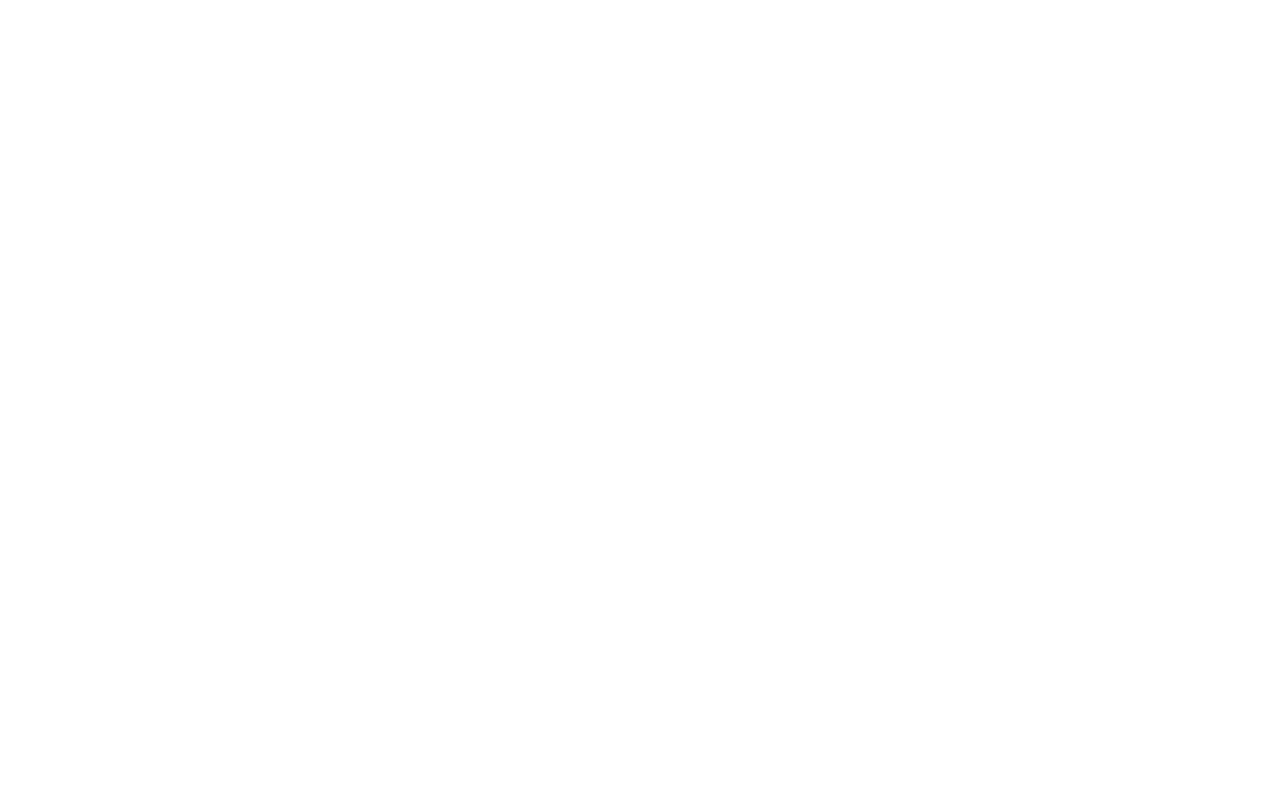
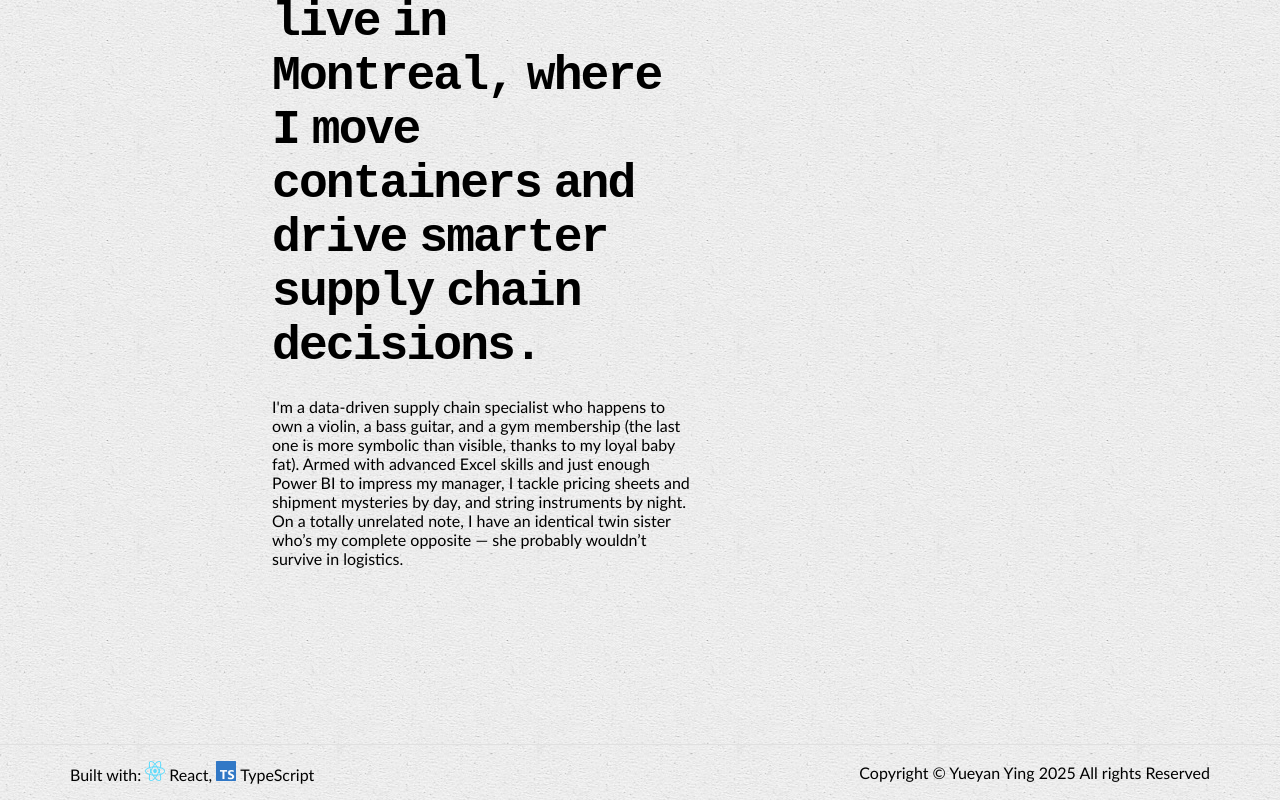
Before and after one commit to Mishimazzz/Wenkun-Wu-Personal-Web, a React (Vite) app in the folder vite-project/: page /about in a window 1280 px wide. Shown: the part 289-1089 px from the top of the page. Before the commit the page ends 800 px from the top, so only its background shows below. Built offline with nearby package versions, Linux system fonts and the light colour scheme.

Commit message:
update about page

```diff
--- a/vite-project/src/Pages/About.tsx
+++ b/vite-project/src/Pages/About.tsx
@@ -1,10 +1,42 @@
 import React, { useState } from 'react';
+import Header from '../Components/Header'
 
 function About()
 {
   return(
-    <div>
+    <div className='wholePage'>
+      <Header />
+      <div className='TopFrame'>
+      <div className='leftSection'>
+        <h1>I'm Wenkun Wu. I live in Montreal, where I move containers and drive smarter supply chain decisions.</h1>
+        <p>
+          I'm a data-driven supply chain specialist who happens to own a violin, a bass guitar,
+          and a gym membership (the last one is more symbolic than visible, thanks to my loyal baby fat).
+          Armed with advanced Excel skills and just enough Power BI to impress my manager,
+          I tackle pricing sheets and shipment mysteries by day, and string instruments by night.
+          On a totally unrelated note, I have an identical twin sister who’s my complete opposite —
+          she probably wouldn’t survive in logistics.
+        </p>
+      </div>
+      <div className='rightSection'></div>
+      </div>
 
+      <footer>
+        <div className="footer-content">
+          <div className='left-footer'>
+            <p>
+              Built with:
+              <img src="./public/React-icon.svg.png" alt="" />React,
+              <img src="./public/typescript_Image.png" alt="" />TypeScript
+            </p>
+          </div>
+          <div className='right-footer'>
+            <p>
+              Copyright © Yueyan Ying 2025 All rights Reserved
+            </p>
+          </div>
+        </div>
+      </footer>
     </div>
   )
 }
--- a/vite-project/src/Pages/HomePage.tsx
+++ b/vite-project/src/Pages/HomePage.tsx
@@ -19,10 +19,9 @@
       <div className='TopFrame'>
         <div className='HomePage' data-aos="fade-up" data-aos-delay="200">
           <div className='leftSection'>
-            <h1>Software engineer, technical writer & open-source maintainer</h1>
+            <h1>Supply chain analyst, <br />data wrangler & logistics optimizer</h1>
             <p>
-              I'm Victor Eke, an experienced frontend developer passionate about
-              learning and <br />building open-source software that is beneficial to developers and the world at large.
+              I'm Wenkun Wu, a supply chain enthusiast with hands-on experience in logistics, <br />pricing, and analytics. I turn raw data into insights and chaos into coordination
             </p>
             {/* personal links */}
               <a className="social-link" href="https://www.linkedin.com/in/wenkun-wu-20939b293/" target="_blank" rel="noopener noreferrer">
```
